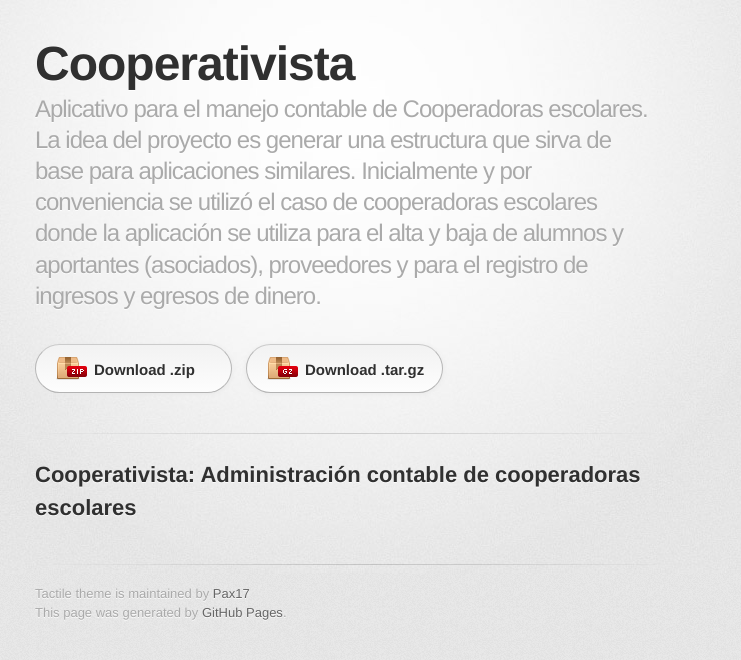
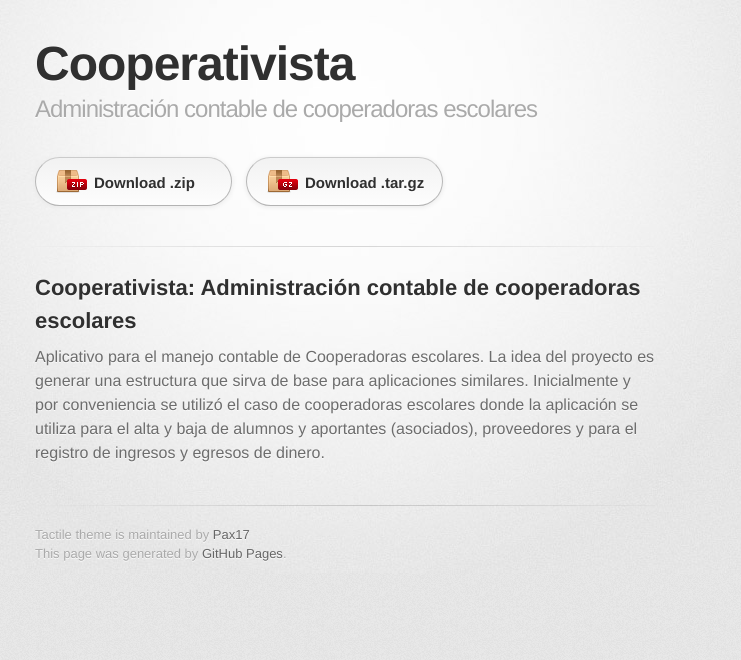
Before and after one commit to Pax17/cooperativista, a Jekyll site: the page built from index.md, in a window 1280 px wide. Shown: the top 660 px of the page, without its empty margins (295-1036 px from the left). Built offline with Jekyll 4.4.1, drawn with Linux system fonts in a browser that asks for light colours; some web fonts are replaced.

Commit message:
Update INDEX

```diff
--- a/index.md
+++ b/index.md
@@ -1,9 +1,11 @@
 ---
 layout: default
 title: Cooperativista
-tagline: Administración contable de cooperadoras escolares
-description: Aplicativo para el manejo contable de Cooperadoras escolares. La idea del proyecto es generar una estructura que sirva de base para aplicaciones similares. Inicialmente y por conveniencia se utilizó el caso de cooperadoras escolares donde la aplicación se utiliza para el alta y baja de alumnos y aportantes (asociados), proveedores y para el registro de ingresos y egresos de dinero.
+description: Administración contable de cooperadoras escolares
+tagline:
 ---
 
 
 ## Cooperativista: Administración contable de cooperadoras escolares
+
+Aplicativo para el manejo contable de Cooperadoras escolares. La idea del proyecto es generar una estructura que sirva de base para aplicaciones similares. Inicialmente y por conveniencia se utilizó el caso de cooperadoras escolares donde la aplicación se utiliza para el alta y baja de alumnos y aportantes (asociados), proveedores y para el registro de ingresos y egresos de dinero.
```
